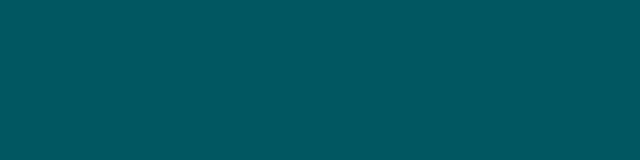
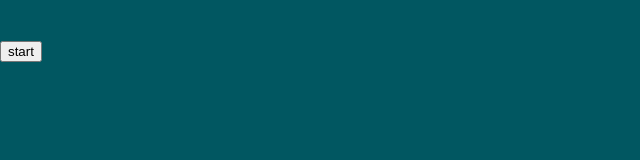
Before and after one commit to fadilariad/wizard, a React (Create React App) app: page / in a window 1280 px wide. Shown: the top 160 px of the page, without its empty margins (0-640 px from the left). Built offline with nearby package versions, Linux system fonts and the light colour scheme.

Commit message:
add start new wizard option

```diff
--- a/src/App.js
+++ b/src/App.js
@@ -6,6 +6,7 @@ import Personal from "./components/personal/personal";
 import AddressDetails from "./components/adress/adress";
 import Profile from "./components/profile/profile";
 import Summary from "./components/summary/summary";
+import StartWizard from "./components/new-wizard/new-wizard";
 
 
 function App() {
@@ -17,6 +18,7 @@ function App() {
             <Route  path="/wizard-address" component={AddressDetails}/>
             <Route  path="/wizard-profile" component={Profile}/>
             <Route  path="/wizard-summary" component={Summary}/>
+            <Route  path="/" component={StartWizard}/>
           </Switch>
         </React.Fragment>
       </Router>
--- /dev/null
+++ b/src/components/new-wizard/new-wizard.js
@@ -0,0 +1,20 @@
+import React from "react";
+import {withRouter} from 'react-router-dom'
+
+class StartWizard extends React.Component{
+    startWizard =() => {
+        localStorage.clear();
+        const {history} = this.props;
+        history.push('wizard-personal');
+    };
+    render() {
+        return (
+            <div className={'page'}>
+                <button onClick={this.startWizard}>start</button>
+            </div>
+        );
+    }
+
+}
+
+export default withRouter(StartWizard);
```
